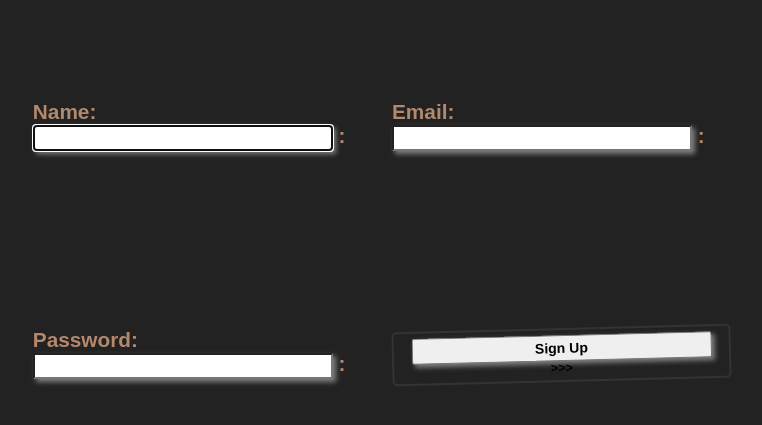
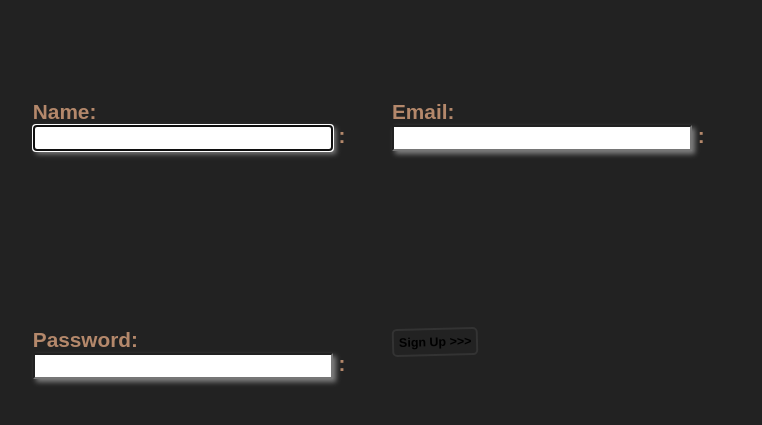
Before and after one commit to Nahian2005/Form, a plain HTML site: page index.html in a window 1280 px wide. Shown: the part 79-504 px from the top of the page, without its empty margins (258-1020 px from the left). Drawn offline with Linux system fonts and the light colour scheme.

Commit message:
Update index.html

```diff
--- a/index.html
+++ b/index.html
@@ -35,7 +35,7 @@
 
 </div>
 <div>
-     <button> <input type="submit" value="Sign Up"  /> </button>
+    <button onclick="formHanler()"> Sign Up </button>
   </div>
 
 </form>
```
